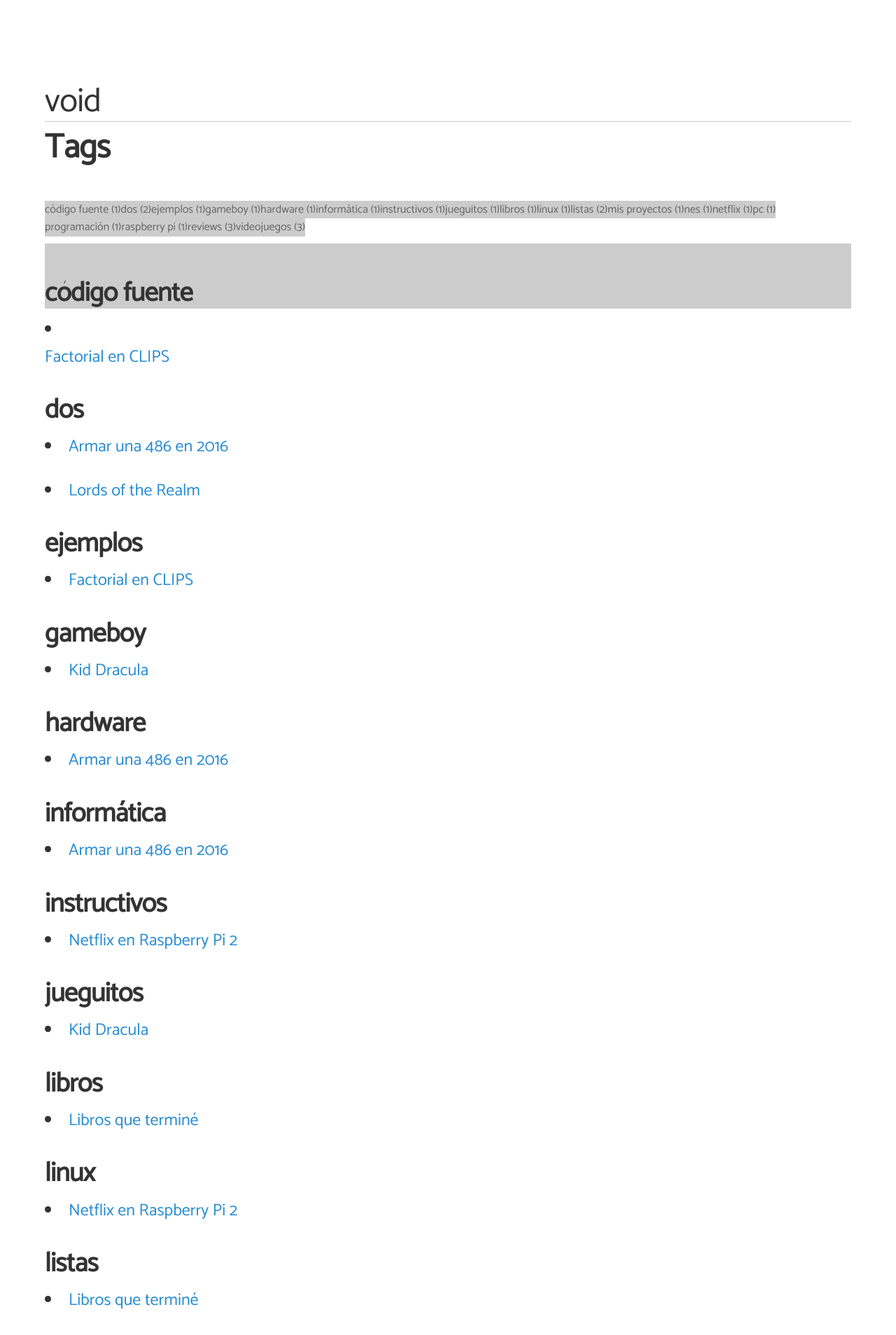
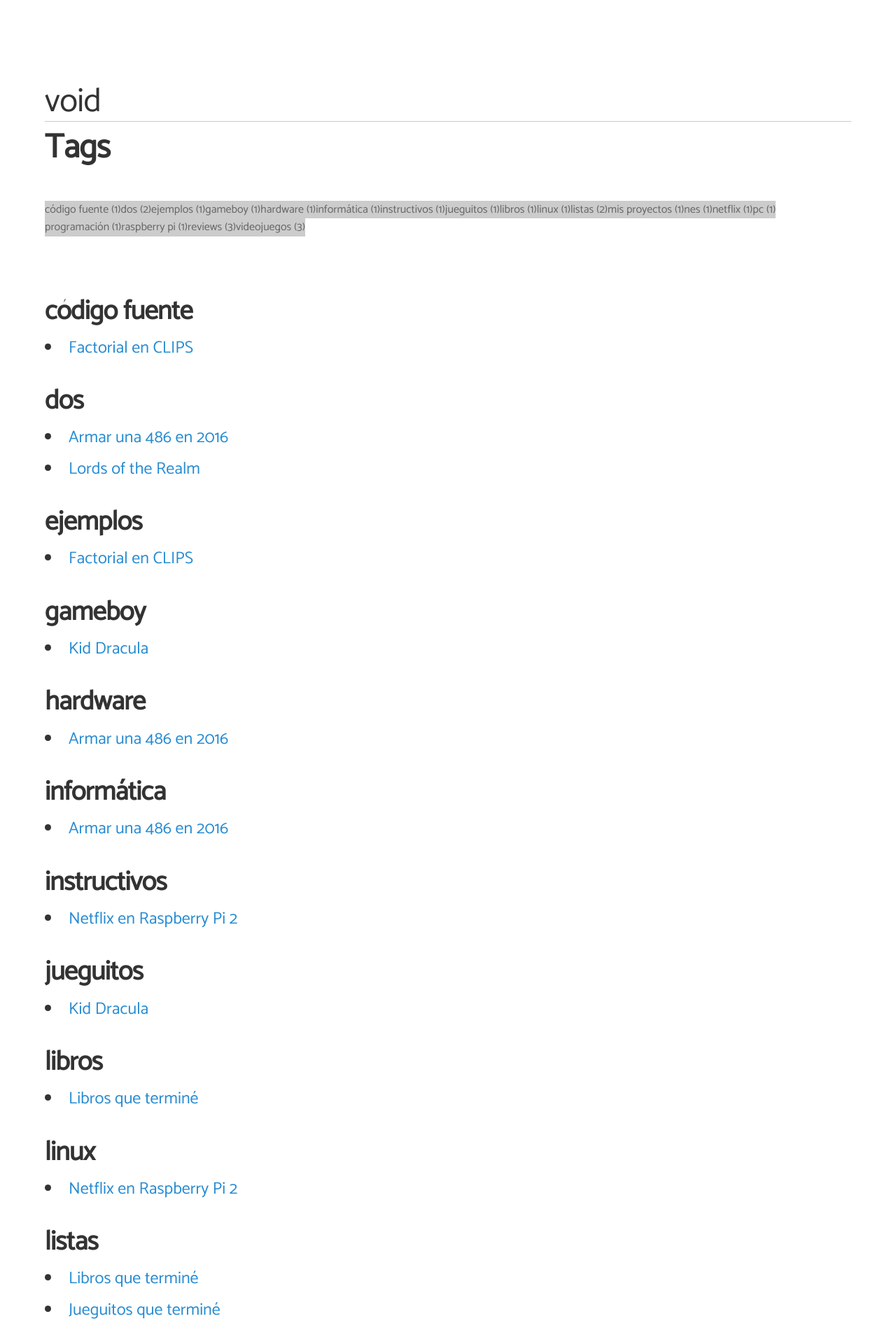
Before and after one commit to angelsimon/angelsimon.github.io, a Jekyll site: the page built from tags.html, in a window 1280 px wide. Shown: the top 1908 px of the page at 70% size. Built offline with Jekyll 4.4.1, drawn with Linux system fonts in a browser that asks for light colours; nearby versions of some CDN libraries.

Commit message:
Update tags.html

```diff
--- a/tags.html
+++ b/tags.html
@@ -11,7 +11,7 @@
   {% for item in (0..site.tags.size) %}{% unless forloop.last %}
     {% capture this_word %}{{ tag_words[item] }}{% endcapture %}
       <a href="#{{ this_word | cgi_escape }}" class="tag-count">{{ this_word }}
-        <span>({{ site.tags[this_word].size }})</span>
+        <span>({{ site.tags[this_word].size }})</span></a>
   {% endunless %}{% endfor %}
 </div>
 <br><br>
@@ -20,10 +20,12 @@
   {% for item in (0..site.tags.size) %}{% unless forloop.last %}
     {% capture this_word %}{{ tag_words[item] }}{% endcapture %}
     <h2 id="{{ this_word | cgi_escape }}">{{ this_word }}</h2>
+    <ul class="post-list">
     {% for post in site.tags[this_word] %}{% if post.title != null %}
-      <ul class="post-list">
+
           <li><a href="{{ site.url }}{{ post.url }}">{{ post.title }}</a></li>
-      </ul>
+
     {% endif %}{% endfor %}
+    </ul>
   {% endunless %}{% endfor %}
 </div>
```
